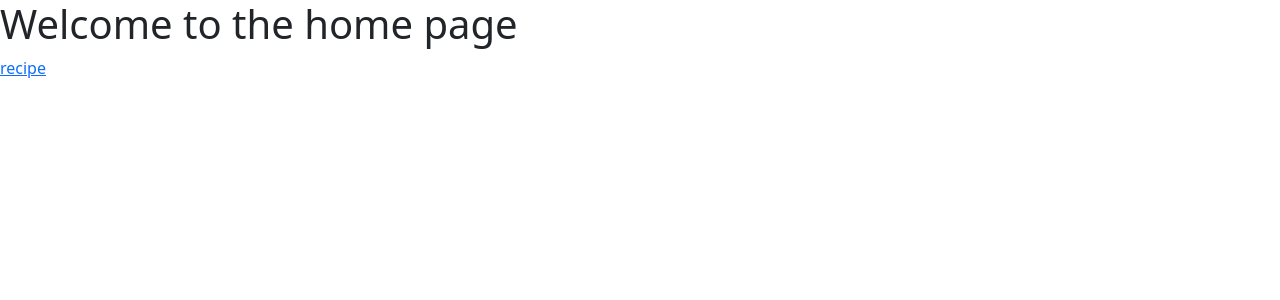
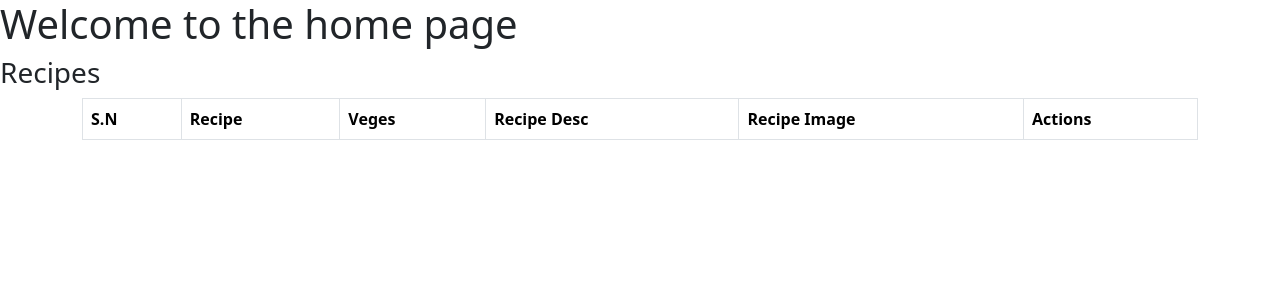
Before and after one commit to anjala03/Recipe-Project, a Django app: page /mainpage/ in a window 1280 px wide. Shown: the top 300 px of the page. Run offline with Django 3.2, Linux system fonts and the light colour scheme; lists and menus that the app fills with data are empty.

Commit message:
showing the recipe list via the main page

```diff
--- a/Menu/templates/base.html
+++ b/Menu/templates/base.html
@@ -12,8 +12,42 @@
 <body>
    {% block start %}
    <h1> Welcome to the home page </h1>
-    <a href="{% url 'recipe' %}"> recipe </a>
-   {% endblock %}
+   <h3> Recipes </h3>
+
+   <div class="container">
+    <table  class="table table-bordered">
+
+      <thead>
+        <tr>
+          <th scope="col">S.N</th>
+          <th scope="col">Recipe</th>
+          <th scope="col">Veges</th>
+          <th scope="col">Recipe Desc</th>
+          <th scope="col">Recipe Image</th>
+          <th scope="col">Actions</th>
+
+        </tr>
+      </thead>
+      <tbody>
+     <!-- remember to keep for loop out of tr-->
+        {% for each_query in recipes %}
+        <tr>
+            <th scope="row">{{forloop.counter}}</th>
+            <td>{{each_query.recipe_name}}</td>
+            <td>{{each_query.veg_included}}</td>
+            <td>{{each_query.recipe_descrip}}</td>
+            <td>
+              <!-- class="img img-fluid" this adjusts the picture in the proper size by default -->
+              <img class="img img-fluid" src="/media/{{each_query.veg_image}}" alt="My image"> </td>
+            <td> <a href= "{% url 'delete' id=each_query.id %}"</a> <button type="submit" class="btn btn-danger">Delete </button> </td>
+        </tr>
+        {% endfor %}
+        </tr>
+      </tbody>
+    </table>
+  </div>
+
+{% endblock%}
 
 </body>
 </html>
--- a/Menu/views.py
+++ b/Menu/views.py
@@ -5,7 +5,6 @@ from Menu.models import Recipe
 # Create your views here.
 def mainpage(request):
     return render(request, "base.html")
-@csrf_exempt
 def recipe(request):
     if request.method=="POST":
         data=request.POST # this can only be used to get the text data, for files such image, use request.FILES method as below
@@ -26,13 +25,13 @@ def recipe(request):
         )
         # return redirect("/recipe/")
 
-        return render(request, "htmlsss/recipe.html", context= {"recipe_name": recipe_name, "veg_included": veg_included, "recipe_descrip":recipe_descrip,"veg_image": veg_image})
+        return render(request, "htmlsss/add_recipe.html", context= {"recipe_name": recipe_name, "veg_included": veg_included, "recipe_descrip":recipe_descrip,"veg_image": veg_image})
         #without redirect everytime you reload a message will pop, after using it it will not show and directly reloads
         # return redirect("/recipe/")
     #this is to visualize in frontend
     elif(request.method=="GET"):
-        return render(request, "htmlsss/recipe.html", context= {"recipe_name": [], "veg_included": [], "recipe_descrip":[],"veg_image": []})
-
+        return render(request, "htmlsss/add_recipe.html", context= {"recipe_name": [], "veg_included": [], "recipe_descrip":[],"veg_image": []})
+#this is done because as  whenever you use post method there is by default the usecase of get method  which will show the template only, so the empty list is parsed there
 
 
 
```
Also changed, not shown: Menu/templates/htmlsss/add_recipe.html (renamed from Menu/templates/htmlsss/recipe.html), db.sqlite3.
